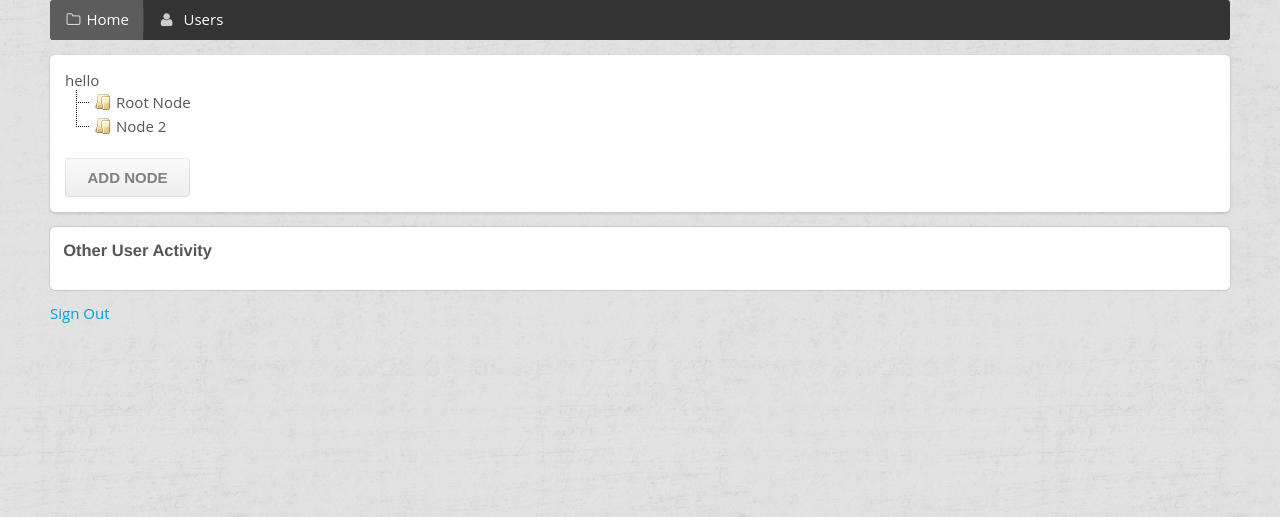
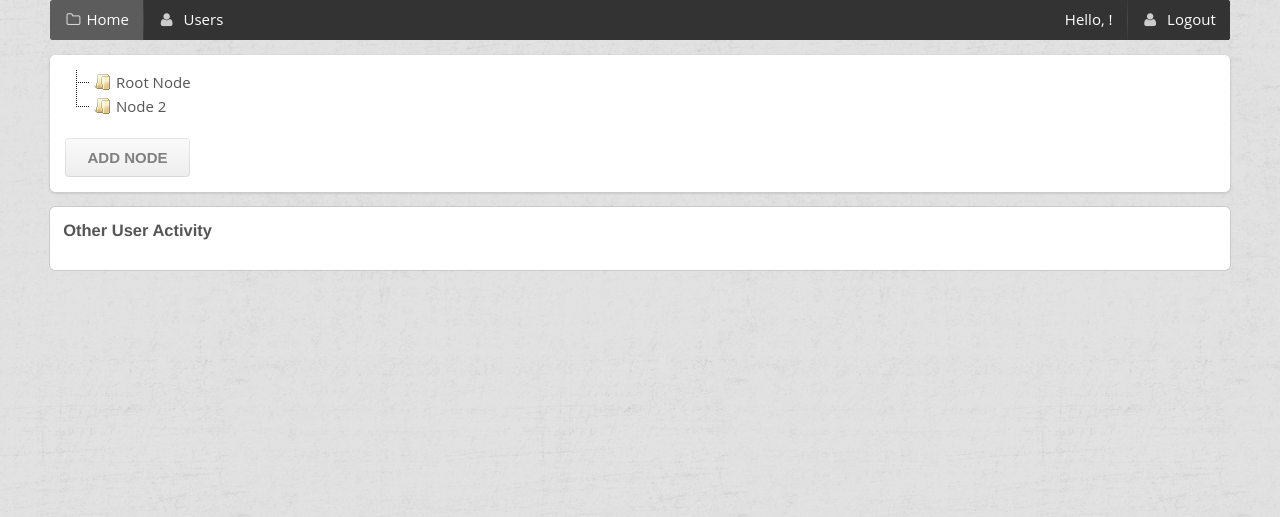
Before and after one commit to rkipp1210/random-number-factory, a Node server app: page /home in a window 1280 px wide. Shown: the top 517 px of the page. Run offline with Node 20, Linux system fonts and the light colour scheme; the visitor is signed in with stand-in values (Sample User, id 1); some libraries are stand-ins or nearby versions.

Commit message:
add logout button

```diff
--- a/app.js
+++ b/app.js
@@ -52,7 +52,7 @@
 var initPassport = require('./passport/init');
 initPassport(passport);
 
-var routes = require('./routes/index')(passport);
+var routes = require('./routes/routes')(passport);
 app.use('/', routes);
 
 /// catch 404 and forward to error handler
--- a/views/home.html
+++ b/views/home.html
@@ -1,6 +1,4 @@
 <div class="ui raised segment">
-
-  hello {{user.firstName}}
 
   <div id="jstree">
 
@@ -25,9 +23,6 @@
 </div>
 
 
-<a href="/signout">Sign Out</a>
-
-
 
 <script type="text/javascript">
 
--- a/views/layouts/main.html
+++ b/views/layouts/main.html
@@ -39,12 +39,25 @@
     <div class="center">
 
       <div class="ui inverted menu">
+        <!-- Left Menu Items -->
         <a class="active item" href="/">
           <i class="folder outline icon"></i>Home
         </a>
         <a class="item" href="/users">
           <i class="user icon"></i> Users
         </a>
+
+        <!-- Right Menu Items -->
+        <div class="ui inverted right menu">
+          {{#if user}}
+            <div class="item">
+              Hello, {{user.firstName}}!
+            </div>
+            <a href="/signout" class="item">
+              <i class="user icon"></i> Logout
+            </a>
+          {{/if}}
+        </div>
 
       </div>
 
```
Also changed, not shown: routes/routes.js (renamed from routes/index.js).
